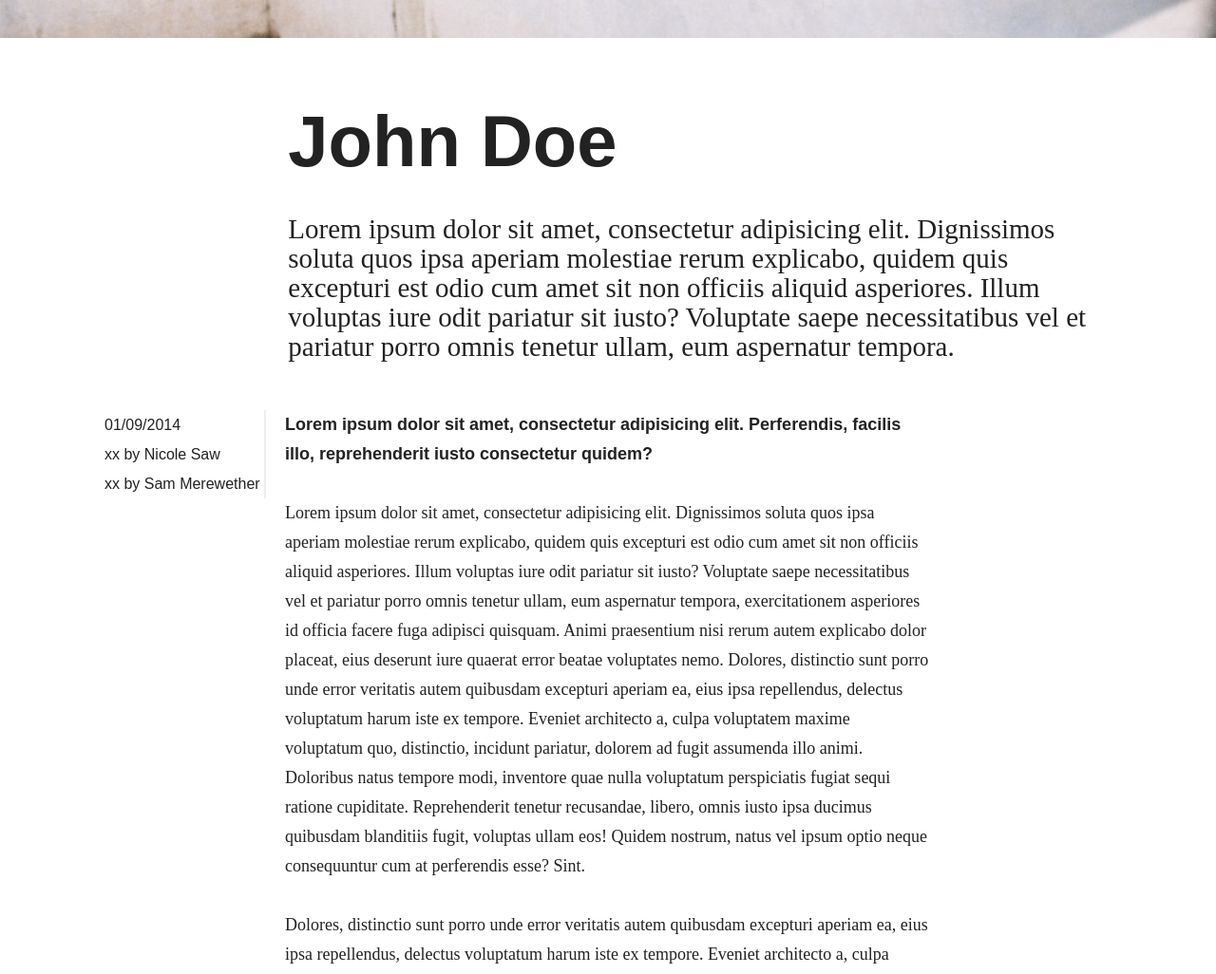
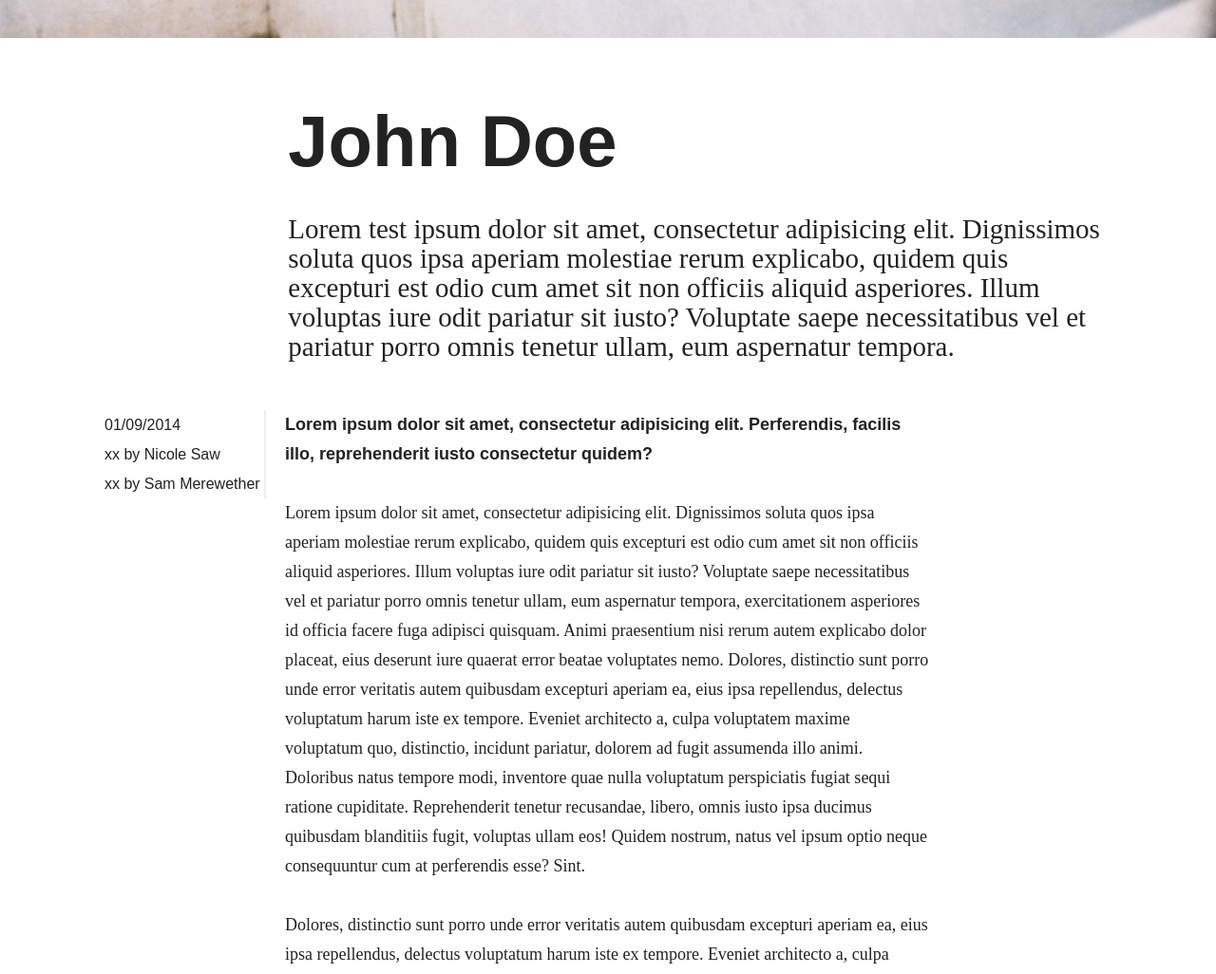
Before and after one commit to mrwthr/andthen, a plain HTML site: page index.html in a window 1280 px wide. Shown: the part 3011-4037 px from the top of the page at 95% size. Drawn offline with nearby package versions, Linux system fonts and the light colour scheme.

Commit message:
Revert "Revert "test""
This reverts commit 97c86817ffaae5b88400c30e26fd3e9205cc325d.

```diff
--- a/index.html
+++ b/index.html
@@ -166,7 +166,7 @@
 			</div>
 			<div class="col-10">
 				<h1>John Doe</h1>
-				<h3>Lorem ipsum dolor sit amet, consectetur adipisicing elit. Dignissimos soluta quos ipsa aperiam molestiae rerum explicabo, quidem quis excepturi est odio cum amet sit non officiis aliquid asperiores. Illum voluptas iure odit pariatur sit iusto? Voluptate saepe necessitatibus vel et pariatur porro omnis tenetur ullam, eum aspernatur tempora.</h3>
+				<h3>Lorem test ipsum dolor sit amet, consectetur adipisicing elit. Dignissimos soluta quos ipsa aperiam molestiae rerum explicabo, quidem quis excepturi est odio cum amet sit non officiis aliquid asperiores. Illum voluptas iure odit pariatur sit iusto? Voluptate saepe necessitatibus vel et pariatur porro omnis tenetur ullam, eum aspernatur tempora.</h3>
 			</div>
 		</div>
 
```
Also changed, not shown: 2 other files.
